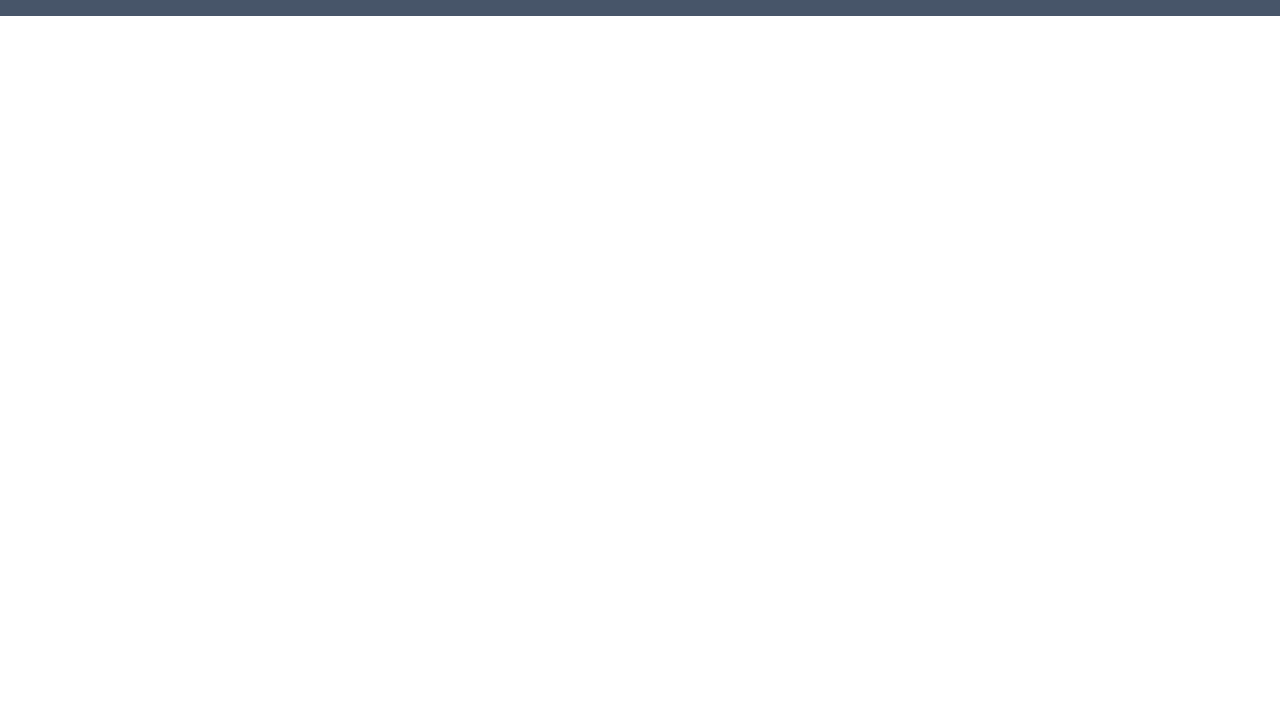
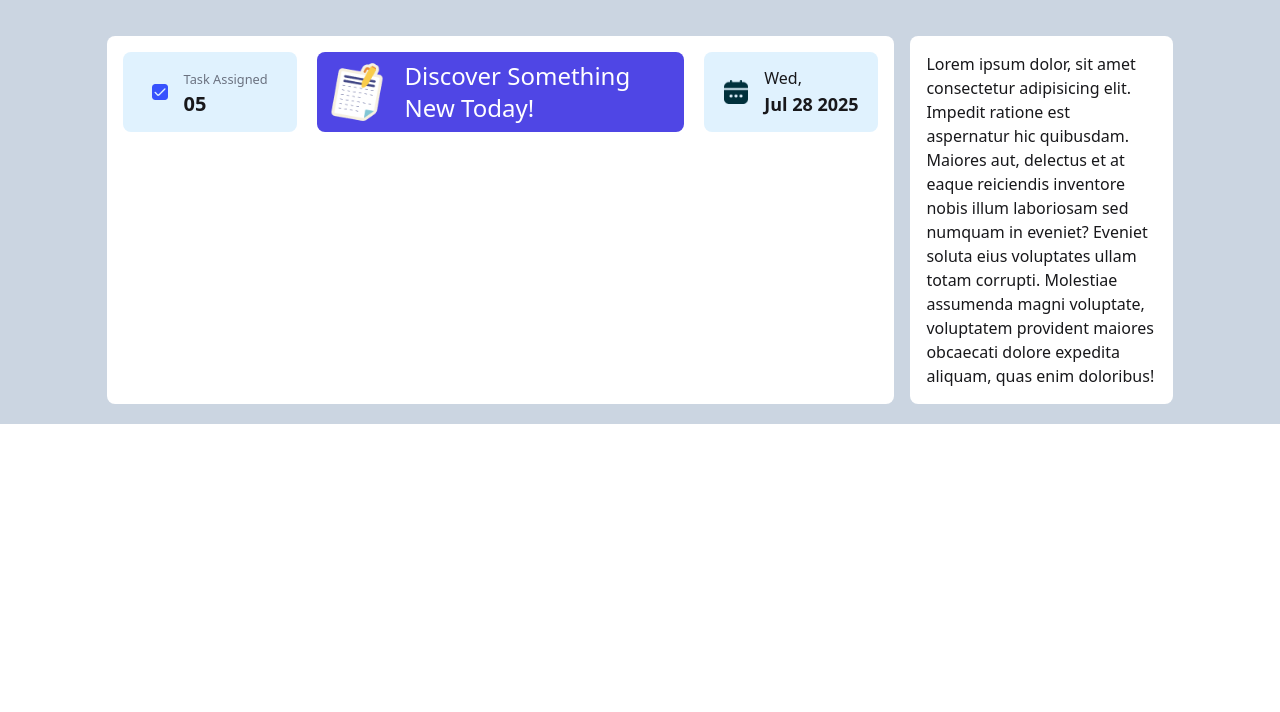
Before and after one commit to farad-alam/DevBoard, a website: page index.html in a window 1280 px wide. Shown: the part 88-800 px from the top of the page. Drawn offline with nearby package versions, Linux system fonts and the light colour scheme.

Commit message:
topbar added

```diff
--- a/index.html
+++ b/index.html
@@ -12,7 +12,7 @@
     />
     <script src="https://cdn.jsdelivr.net/npm/@tailwindcss/browser@4"></script>
   </head>
-  <body class="py-5 bg-slate-600">
+  <body class="py-5 bg-slate-300">
     <header class="w-10/12 mx-auto">
       <div
         class="flex py-3 px-4 bg-base-100 shadow-sm rounded-lg justify-between justify-items-center"
@@ -40,11 +40,53 @@
         </div>
       </div>
     </header>
-    <main class="w-10/12 mx-auto">
+    <main class="w-10/12 mx-auto flex gap-4 mt-10">
       <!-- Main Content Start Here -->
-      <div id="content"></div>
+      <div id="content" class="basis-3/4 bg-base-100 p-4 rounded-lg">
+        <!-- Top Bar -->
+        <div id="topbar" class="grid grid-cols-12 gap-5">
+          <!-- task Assigned -->
+          <div
+            class="col-span-3 flex gap-4 bg-sky-100 p-2 justify-center items-center rounded-lg"
+          >
+            <img src="./assets/checkbox.png" class="w-4 h-4" alt="" />
+            <div>
+              <small class="text-gray-500">Task Assigned</small>
+              <p class="font-bold text-xl">05</p>
+            </div>
+          </div>
+          <!-- Discover -->
+          <div
+            id="discover"
+            class="bg-indigo-600 col-span-6 flex gap-4 p-2 justify-center items-center rounded-lg"
+          >
+            <img src="./assets/board.png" class="w-16 " alt="" />
+            <p class="text-white text-2xl">Discover Something New Today!</p>
+          </div>
+          <!-- Today Date -->
+          <div
+            id="today-date"
+            class="col-span-3 flex gap-4 bg-sky-100 p-2 justify-center items-center rounded-lg"
+          >
+            <img src="./assets/calender.png" class="w-6 h-6" alt="" />
+            <div>
+              <p>Wed,</p>
+              <p class="text-lg font-bold">Jul 28 2025</p>
+            </div>
+          </div>
+        </div>
+      </div>
       <!-- SideBar Start Here -->
-      <div id="sidebar"></div>
+      <div id="sidebar" class="basis-1/4 bg-base-100 p-4 rounded-lg">
+        <p>
+          Lorem ipsum dolor, sit amet consectetur adipisicing elit. Impedit
+          ratione est aspernatur hic quibusdam. Maiores aut, delectus et at
+          eaque reiciendis inventore nobis illum laboriosam sed numquam in
+          eveniet? Eveniet soluta eius voluptates ullam totam corrupti.
+          Molestiae assumenda magni voluptate, voluptatem provident maiores
+          obcaecati dolore expedita aliquam, quas enim doloribus!
+        </p>
+      </div>
     </main>
   </body>
 </html>
--- a/tailwind.config.js
+++ b/tailwind.config.js
@@ -2,7 +2,11 @@
 module.exports = {
   content: ["./*.html"],
   theme: {
-    extend: {},
+    extend: {
+      backgroundImage: {
+        "gradient-to-r": "linear-gradient(to right, var(--tw-gradient-stops))",
+      },
+    },
   },
   plugins: [],
-}
+};
```
Also changed, not shown: src/output.css.
